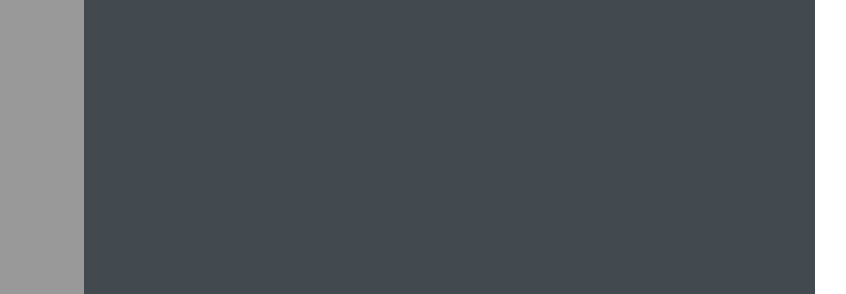
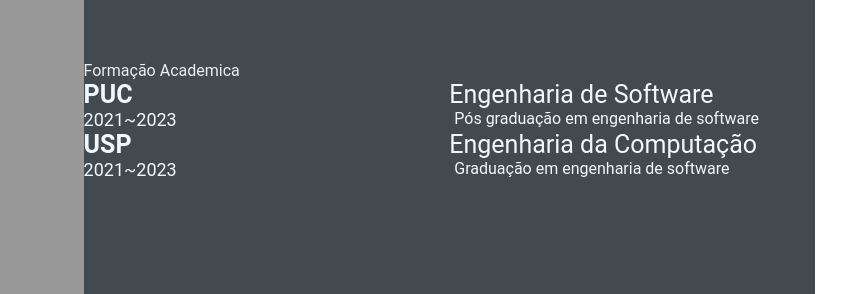
Before and after one commit to rafaelcardoso321/ebacon, a plain HTML site: page index.html in a window 1280 px wide. Shown: the part 353-647 px from the top of the page, 337-1183 px from the left. Drawn offline with Linux system fonts and the light colour scheme.

Commit message:
day-04 (#4)

```diff
--- a/index.html
+++ b/index.html
@@ -1,4 +1,5 @@
 <html lang="en">
+
 <head>
     <meta charset="UTF-8">
     <meta http-equiv="X-UA-Compatible" content="IE=edge">
@@ -8,12 +9,18 @@
     <link rel="stylesheet" href="style.css">
 
 </head>
+
 <body>
     <main class="resume-contents">
         <section class="left-section">
             <section class="left-section-content">
                 <div class="profile">
-                    <img class="profile-image" src="https://img.elo7.com.br/product/zoom/3222EB9/bob-esponja-e-patrick-em-camadas-arquivo-de-corte-bob-esponja.jpg" alt="Profile image">
+                    <!--<img class="profile-image"
+                       src="https://img.elo7.com.br/product/zoom/3222EB9/bob-esponja-e-patrick-em-camadas-arquivo-de-corte-bob-esponja.jpg"
+                        alt="Profile image">-->
+                        <img class="profile-image"
+                       src="https://encrypted-tbn0.gstatic.com/images?q=tbn:ANd9GcSxEy9UzgJT8kDAPkT0bz8-MxQWKHz1KNRlkQ&usqp=CAU"
+                        alt="Profile image">
                     <p class="name">Bob Esponja</p>
                     <p class="profession">Fry Cook</p>
                 </div>
@@ -29,8 +36,12 @@
                 <div class="skills">
                     <p class="left-title">Skills</p>
                     <ul>
-                        <li><p>Fry cook</p></li>
-                        <li><p>Fry Potatos</p></li>
+                        <li>
+                            <p>Fry cook</p>
+                        </li>
+                        <li>
+                            <p>Fry Potatos</p>
+                        </li>
                     </ul>
                 </div>
             </section>
@@ -71,7 +82,33 @@
                     </div>
                 </div>
             </section>
+            <section class="education gap">
+                <div class="right-title">Formação Academica</div>
+                <div class="education-contents">
+                    <div class="education-left">
+                        <p class="education-school-name">PUC</p>
+                        <p class="educationp-time-period">2021~2023</p>
+                    </div>
+                    <div class="education-right">
+                        <p class="education-subject">Engenharia de Software</p>
+                        <p class="education-desc">
+                            Pós graduação em engenharia de software
+                        </p>
+                    </div>
+                    <div class="education-left">
+                        <p class="education-school-name">USP</p>
+                        <p class="educationp-time-period">2021~2023</p>
+                    </div>
+                    <div class="education-right">
+                        <p class="education-subject">Engenharia da Computação</p>
+                        <p class="education-desc">
+                            Graduação em engenharia de software
+                        </p>
+                    </div>
+                </div>
+            </section>
         </section>
     </main>
 </body>
+
 </html>
```
Lines whose indentation alone changed are shown as unchanged.
